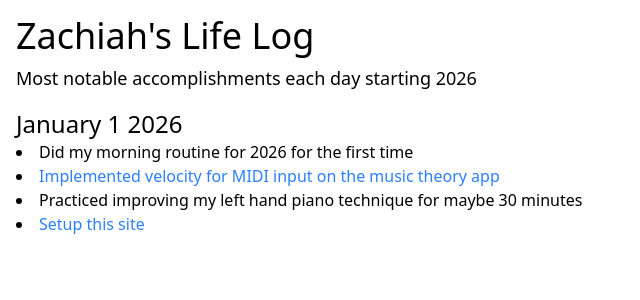
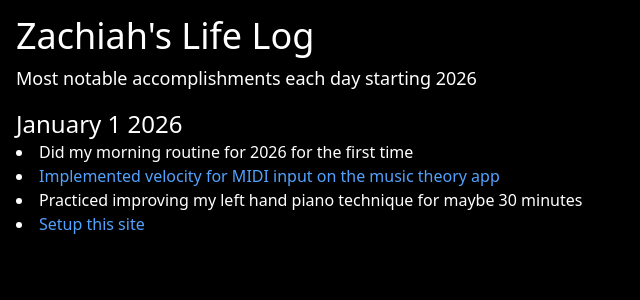
Before and after one commit to Zachiah/life-log, a SvelteKit app: page / in a window 1280 px wide. Shown: the top 300 px of the page, without its empty margins (0-640 px from the left). Built offline with nearby package versions, Linux system fonts and the light colour scheme.

Commit message:
Make dark theme

```diff
--- a/src/app.html
+++ b/src/app.html
@@ -1,5 +1,5 @@
 <!doctype html>
-<html lang="en">
+<html lang="en" class="bg-black text-white">
 	<head>
 		<meta charset="utf-8" />
 		<meta name="viewport" content="width=device-width, initial-scale=1" />
--- a/src/routes/+page.svelte
+++ b/src/routes/+page.svelte
@@ -39,7 +39,7 @@
 						<li>
 							{#if event.url}
 								<!-- eslint-disable-next-line svelte/no-navigation-without-resolve -->
-								<a class="text-blue-500" href={event.url}>{event.title}</a>
+								<a class="text-blue-400" href={event.url}>{event.title}</a>
 							{:else}
 								{event.title}
 							{/if}
```
